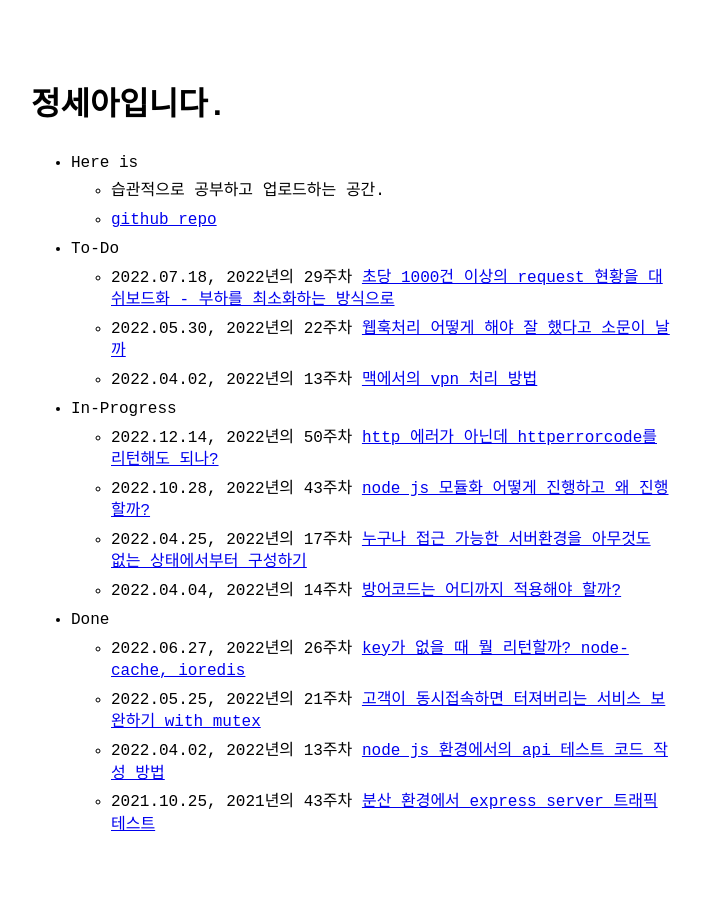
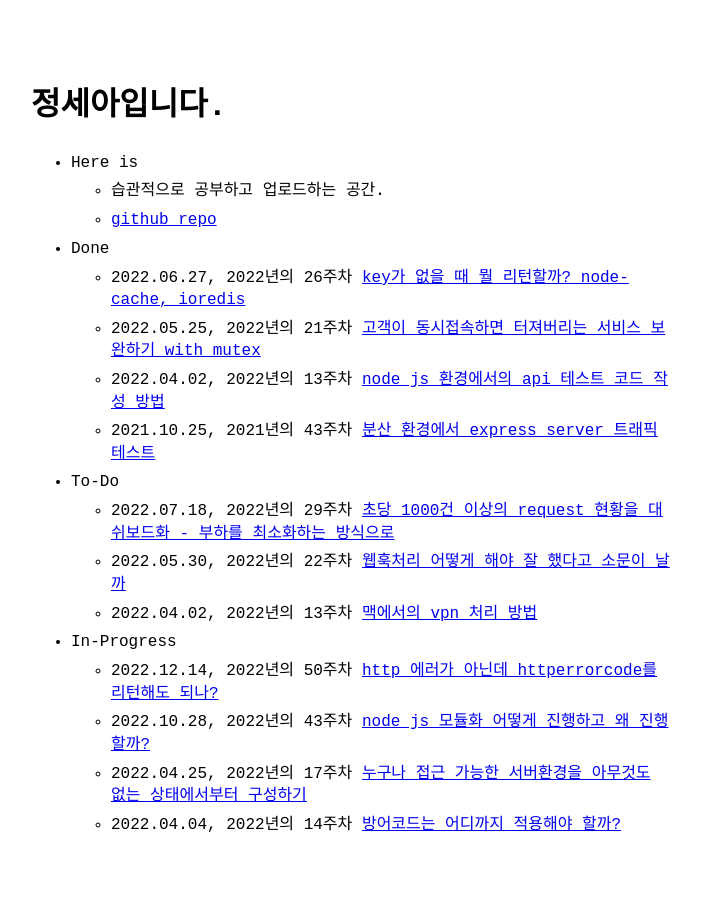
Before and after one commit to SeaJungg/SeaJungg.github.io, a Jekyll site: the page built from index.md, in a window 1280 px wide. Shown: the whole page, without its empty margins (289-990 px from the left). Built offline with Jekyll 4.4.1, drawn with Linux system fonts in a browser that asks for light colours; part of the change alters nothing that is shown.

Commit message:
ㅁㅔ뉴수정

```diff
--- a/_data/menu.yml
+++ b/_data/menu.yml
@@ -18,6 +18,15 @@ entries:
 #      show_more_url: toDo-archive.html
 
 
+  - title: Done
+    post_list:
+      limit: 10
+      category: done
+      show_more: true
+      show_more_text: 더보기
+      show_more_url: done-archive.html
+
+
   - title: To-Do
     post_list:
       limit: 10
@@ -36,13 +45,6 @@ entries:
       show_more_url: inProgress-archive.html
 
 
-  - title: Done
-    post_list:
-      limit: 10
-      category: done
-      show_more: true
-      show_more_text: 더보기
-      show_more_url: done-archive.html
 
 #  - title: rss
 #    url: feed.xml
```
